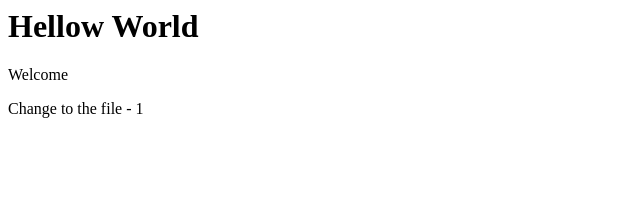
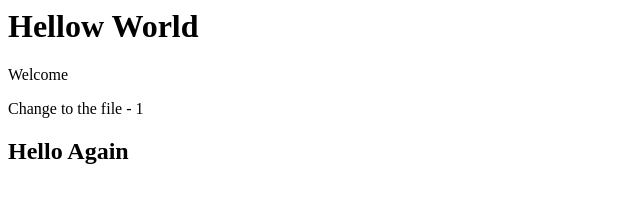
Before and after one commit to domsnmin/test-repo, a plain HTML site: page index.html in a window 1280 px wide. Shown: the whole page, without its empty margins (0-640 px from the left). Drawn offline with Linux system fonts and the light colour scheme.

Commit message:
more changes
added h2

```diff
--- a/index.html
+++ b/index.html
@@ -1,3 +1,5 @@
 <h1>Hellow World</h1>
 <p>Welcome</p>
 <p>Change to the file - 1</p>
+
+<h2>Hello Again</h2>
```
